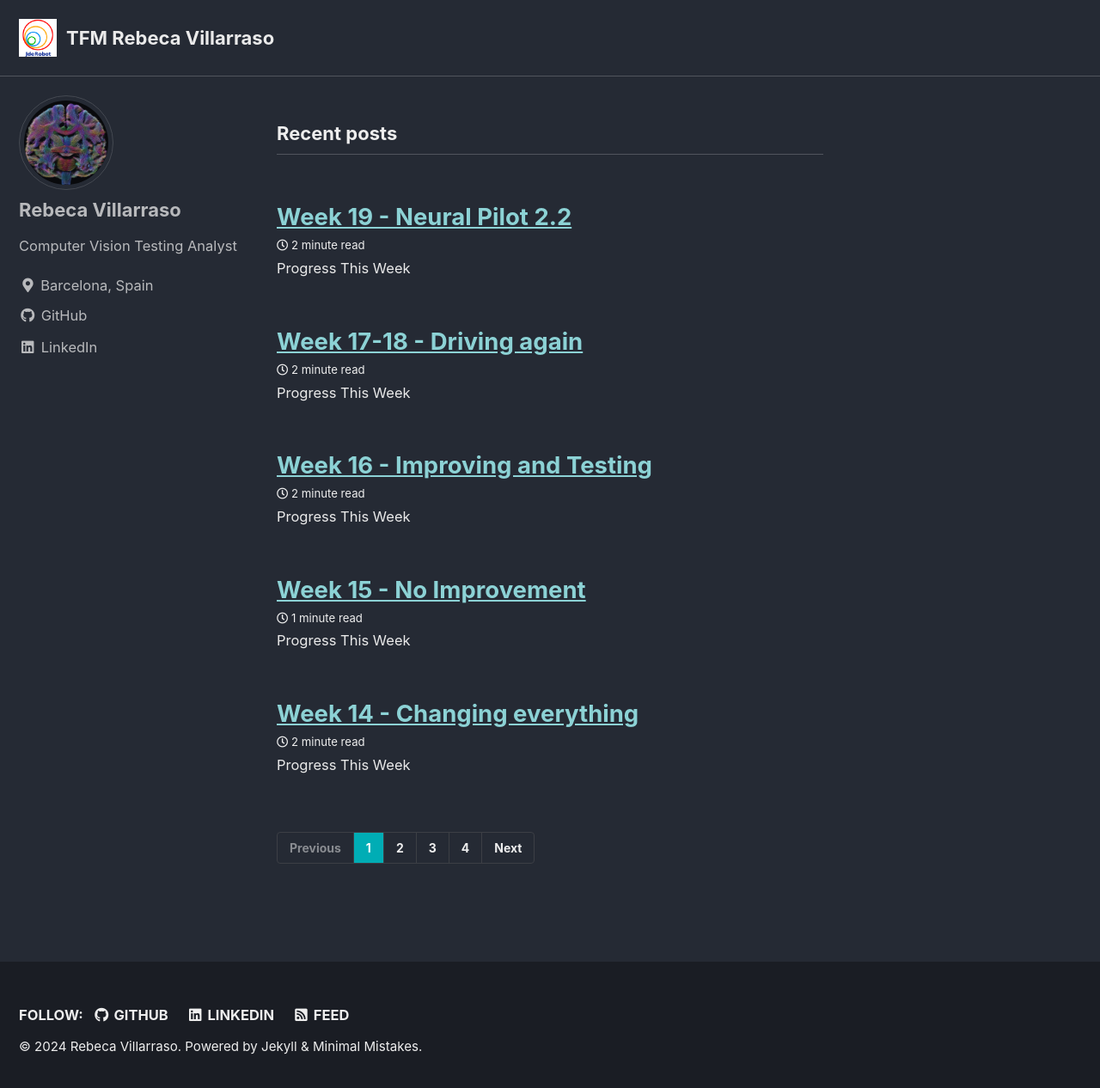
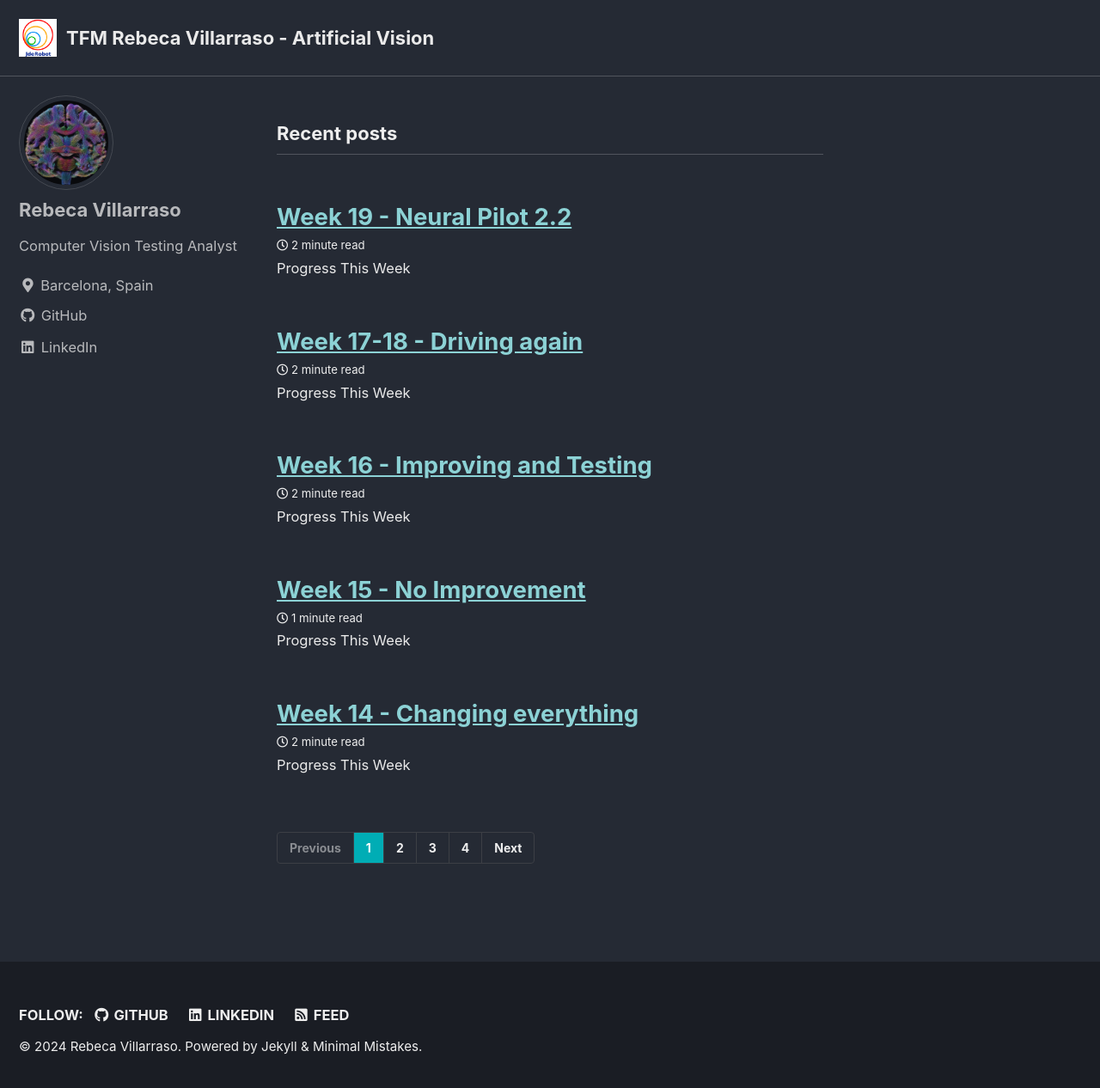
Before and after one commit to RoboticsLabURJC/2024-tfm-rebeca-villaraso, a Jekyll site: the page built from docs/index.html, in a window 1280 px wide and 1273 px high. Shown: the top 1266 px of the window at 86% size. Built offline with Jekyll 4.4.1, drawn with Linux system fonts in a browser that asks for light colours; cached includes are drawn as plain includes; the list of posts is cut into pages by our own code.

Commit message:
Update _config.yml

```diff
--- a/docs/_config.yml
+++ b/docs/_config.yml
@@ -16,7 +16,7 @@ minimal_mistakes_skin    : "dark" # "air", "aqua", "contrast", "dark", "dirt", "
 
 # Site Settings
 locale                   : "en-US"
-title                    : "TFM Rebeca Villarraso"
+title                    : "TFM Rebeca Villarraso - Artificial Vision"
 title_separator          : "-"
 subtitle                 : # site tagline that appears below site title in masthead
 name                     : "Rebeca Villarraso"
```
